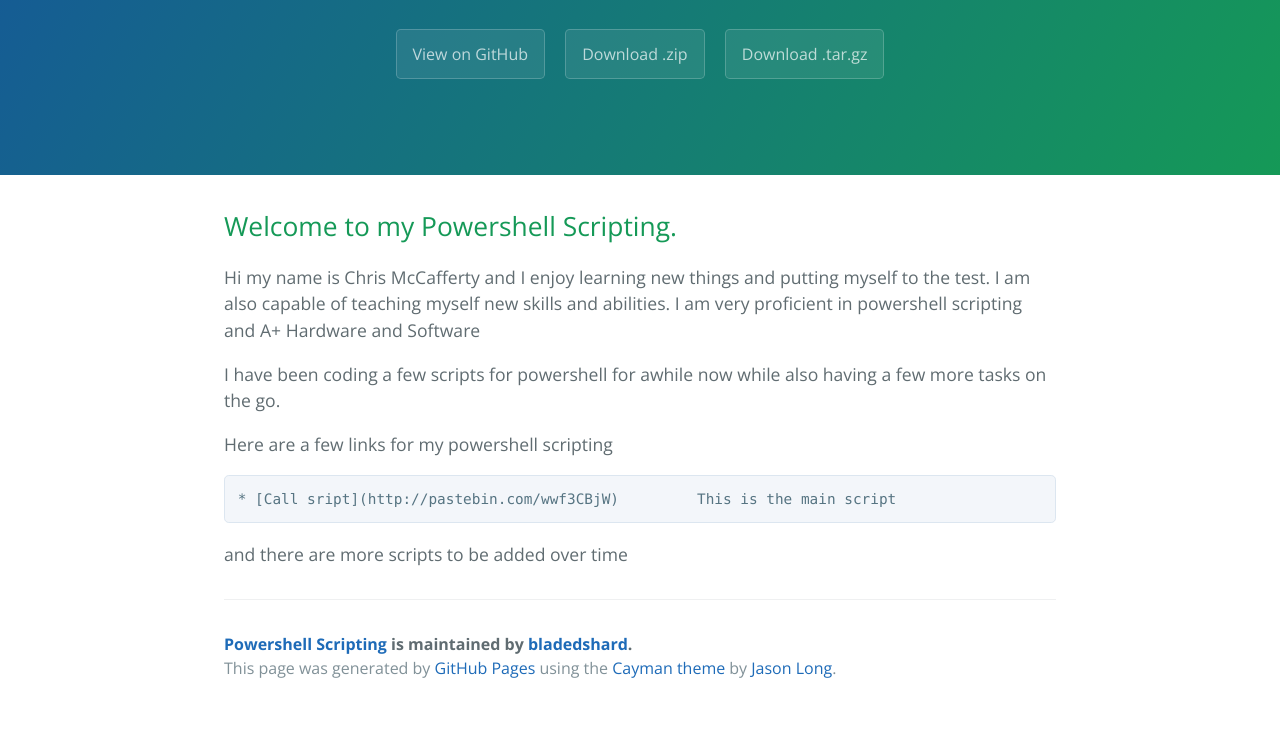
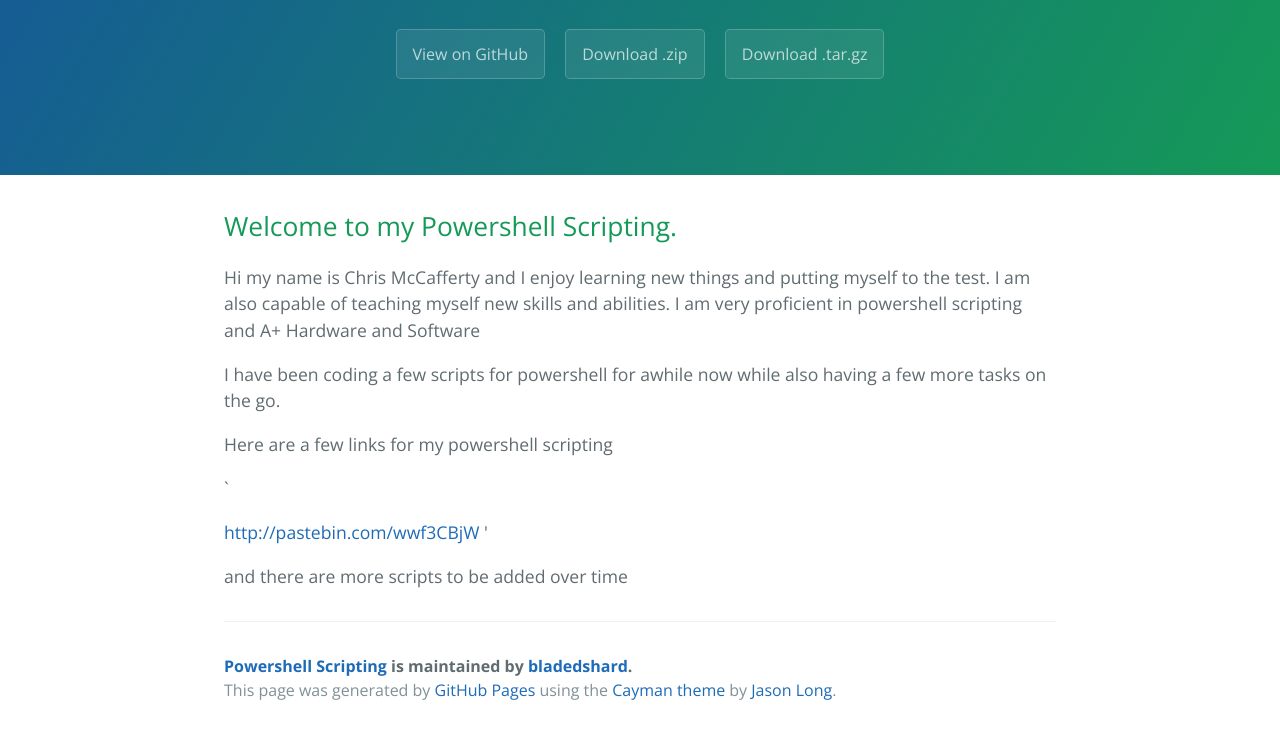
Before and after one commit to bladedshard/PowerShell, a plain HTML site: page index.html in a window 1280 px wide. Shown: the part 208-942 px from the top of the page. Before the commit the page ends 920 px from the top, so only its background shows below. Drawn offline with nearby package versions, Linux system fonts and the light colour scheme.

Commit message:
Create gh-pages branch via GitHub

```diff
--- a/index.html
+++ b/index.html
@@ -28,8 +28,15 @@
 
 <p>Here are a few links for my powershell scripting</p>
 
-<pre><code>* [Call sript](http://pastebin.com/wwf3CBjW)         This is the main script
-</code></pre>
+<p>`
+</p>
+
+
+
+
+<p><a href="Call%20script"></a><a href="http://pastebin.com/wwf3CBjW">http://pastebin.com/wwf3CBjW</a>
+
+'</p>
 
 <p>and there are more scripts to be added over time</p>
 
--- a/params.json
+++ b/params.json
@@ -1 +1 @@
-{"name":"Powershell Scripting","tagline":"Custom scripts built for powershell including the main CALL script.","body":"## Welcome to my Powershell Scripting.\r\n\r\n\r\nHi my name is Chris McCafferty and I enjoy learning new things and putting myself to the test. I am also capable of teaching myself new skills and abilities. I am very proficient in powershell scripting and A+ Hardware and Software\r\n\r\nI have been coding a few scripts for powershell for awhile now while also having a few more tasks on the go.\r\n\r\n\r\nHere are a few links for my powershell scripting\r\n\r\n    * [Call sript](http://pastebin.com/wwf3CBjW)         This is the main script\r\n\r\nand there are more scripts to be added over time\r\n\r\n\r\n\r\n","google":"","note":"Don't delete this file! It's used internally to help with page regeneration."}
+{"name":"Powershell Scripting","tagline":"Custom scripts built for powershell including the main CALL script.","body":"## Welcome to my Powershell Scripting.\r\n\r\n\r\nHi my name is Chris McCafferty and I enjoy learning new things and putting myself to the test. I am also capable of teaching myself new skills and abilities. I am very proficient in powershell scripting and A+ Hardware and Software\r\n\r\nI have been coding a few scripts for powershell for awhile now while also having a few more tasks on the go.\r\n\r\n\r\nHere are a few links for my powershell scripting\r\n\r\n`<html>\r\n<head>\r\n<meta name=\"author\" content=\"Chris McCafferty\">\r\n</head>\r\n<body>\r\n\r\n<a href=\"Call script\">http://pastebin.com/wwf3CBjW</a>\r\n</body> </html>\r\n'\r\n\r\nand there are more scripts to be added over time\r\n\r\n\r\n\r\n","google":"","note":"Don't delete this file! It's used internally to help with page regeneration."}
```
